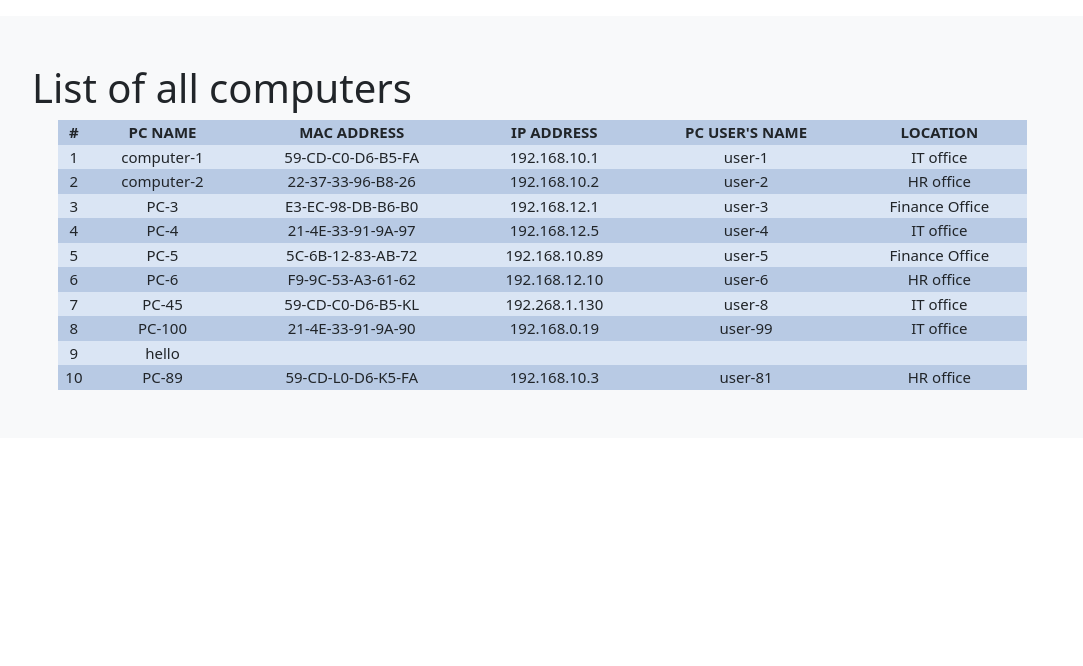
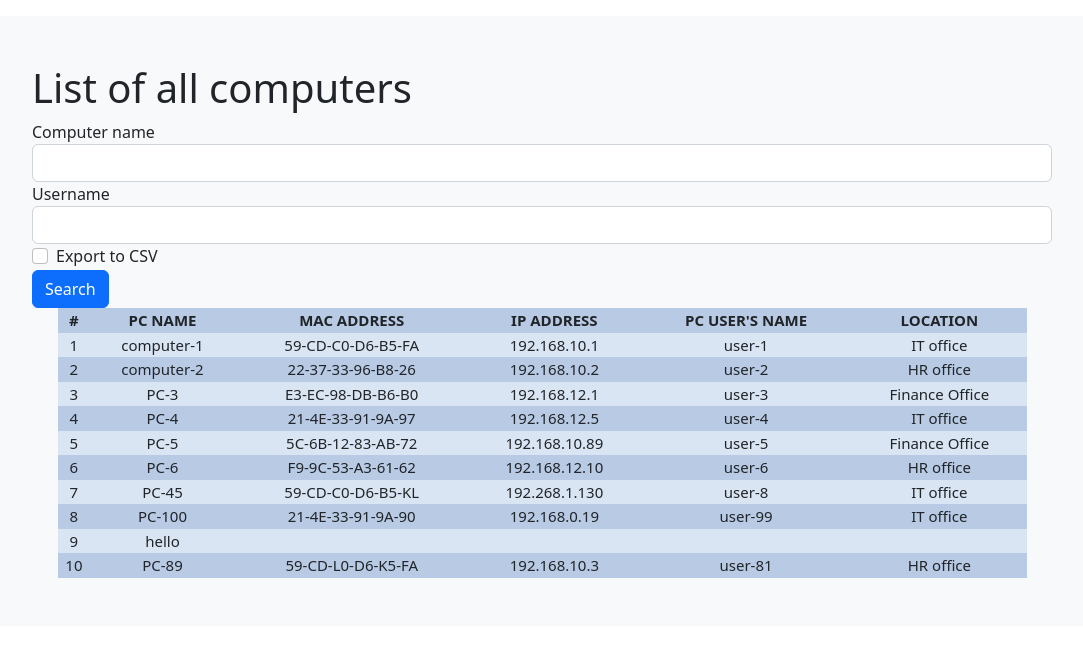
Before and after one commit to harmardir/dj-inventroy-management-system, a Django app: page /computer_list in a window 1280 px wide. Shown: the part 56-722 px from the top of the page, without its empty margins (98-1181 px from the left). Run offline with Django 4.2, Linux system fonts and the light colour scheme; data comes from the database, SQL or seed files in the repository; both versions use the stored data as it was after the commit; some libraries are stand-ins or nearby versions.

Commit message:
adding search function and import to csv

```diff
--- a/djangoproject/djangoapp/forms.py
+++ b/djangoproject/djangoapp/forms.py
@@ -5,3 +5,27 @@ class ComputerForm(forms.ModelForm):
   class Meta:
        model = Computer
        fields = ['computer_name','ip_address','MAC_address','username','location','purchase_date']
+
+  def clean_computer_name(self):
+    computer_name = self.cleaned_data.get("computer_name")
+    if (computer_name == ""):
+      raise forms.ValidationError("This field cannot be left blank")
+    for instance in Computer.objects.all():
+      if instance.computer_name == computer_name:
+        raise forms.ValidationError('There is a computer with the name ' + computer_name)
+    return computer_name
+
+  def clean_ip_address(self):
+    ip_address = self.cleaned_data.get("ip_address")
+    if (ip_address == ""):
+      raise forms.ValidationError("This field cannot be left blank")
+    for instance in Computer.objects.all():
+      if instance.ip_address == ip_address:
+        raise forms.ValidationError('There is a computer with the name ' + ip_address)
+    return ip_address
+
+
+class ComputerSearchForm(forms.ModelForm):
+  class Meta:
+    model = Computer
+    fields = ['computer_name','username', 'export_to_CSV']
--- a/djangoproject/djangoapp/models.py
+++ b/djangoproject/djangoapp/models.py
@@ -4,13 +4,15 @@ from datetime import datetime , date
 
 # Create your models here.
 class Computer(models.Model):
-    computer_name = models.CharField(max_length = 50)
-    ip_address = models.CharField(max_length = 50)
-    MAC_address = models.CharField(max_length = 50)
-    username = models.CharField(max_length = 50)
-    location = models.CharField(max_length = 50)
+    computer_name = models.CharField(max_length = 50,blank=True)
+    ip_address = models.CharField(max_length = 50,blank=True)
+    MAC_address = models.CharField(max_length = 50,blank=True)
+    username = models.CharField(max_length = 50, blank=True)
+    location = models.CharField(max_length = 50,blank=True)
     purchase_date = models.DateField("Purchase date (mm/dd/yyyy)",auto_now_add = False , auto_now = False, blank = True, null=True)
     timestamp = models.DateField(auto_now_add = True , auto_now = False, blank = True)
 
+    export_to_CSV = models.BooleanField(default=False)
+
     def __str__(self):
         return self.ip_address + " " + self.computer_name
--- a/djangoproject/djangoapp/templates/computer_list.html
+++ b/djangoproject/djangoapp/templates/computer_list.html
@@ -1,16 +1,19 @@
 {% extends "base.html" %}
+{% load crispy_forms_tags %}
 <html>
-
-
-
     <h1 class="title">
 
         {{ title }}
 
     </h1>
 
+        {% block content %}
+    <form method="post" action="">
+        {% csrf_token %}
+        {{form|crispy}}
 
-    {% block content %}
+    <input class="btn btn-primary" type="submit" value="Search">
+    </form>
 
     <table>
         <tr>
--- a/djangoproject/djangoapp/views.py
+++ b/djangoproject/djangoapp/views.py
@@ -1,6 +1,8 @@
 from django.shortcuts import render , redirect
-from djangoapp.forms import ComputerForm
+from djangoapp.forms import ComputerForm , ComputerSearchForm
 from .models import Computer
+from django.http import HttpResponse
+import csv
 
 def home(request):
     title = 'Welcome: This is the Home Page'
@@ -25,8 +27,26 @@ def computer_entry(request):
 def computer_list(request):
     title = 'List of all computers'
     queryset = Computer.objects.all()
+    form = ComputerSearchForm(request.POST or None)
     context = {
         "title": title,
-        "queryset": queryset
+        "queryset": queryset,
+        "form": form,
     }
+    if request.method == 'POST':
+        queryset = Computer.objects.all().order_by('timestamp').filter(computer_name__icontains=form['computer_name'].value() , username__icontains=form['username'].value())
+    context = {
+        "title": title,
+        "queryset": queryset,
+        "form": form,
+    }
+    if form['export_to_CSV'].value() == True:
+        response = HttpResponse(content_type='text/csv')
+        response['Content-Disposition'] = 'attachment; filename="Computer list.csv"'
+        writer = csv.writer(response)
+        writer.writerow(['COMPUTER NAME','IP Address','MAC ADDRESS','USERNAME','LOCATION','PURCHASE DATE','TIMESTAMP'])
+        isinstance = queryset
+        for row in isinstance:
+            writer.writerow([row.computer_name, row.ip_address,row.MAC_address, row.username, row.location, row.purchase_date, row.timestamp])
+        return response
     return render(request , "computer_list.html", context)
```
Also changed, not shown: djangoproject/db.sqlite3, djangoproject/djangoapp/migrations/0004_computer_export_to_csv_alter_computer_mac_address_and_more.py (added).
